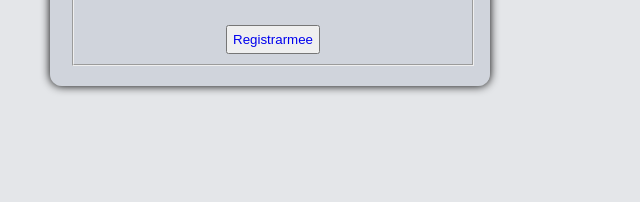
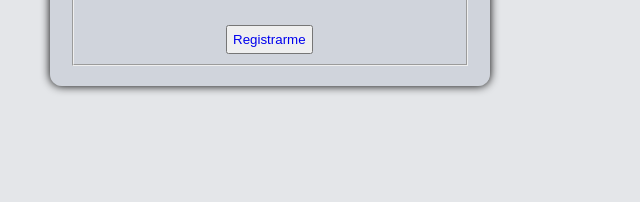
Before and after one commit to ValenMelito/PaginaMusica, a plain HTML site: page index.html in a window 1280 px wide. Shown: the part 301-503 px from the top of the page, 370-1010 px from the left. Drawn offline with Linux system fonts and the light colour scheme.

Commit message:
indexTest

```diff
--- a/index.html
+++ b/index.html
@@ -27,7 +27,7 @@
                 </div>
                 <br><br>
                 <button>
-                    <a href="pages/vistaperfil.html">Registrarmee</a>
+                    <a href="pages/vistaRegistrarse.html">Registrarme</a>
                 </button>
             </fieldset>
         </form>
```
